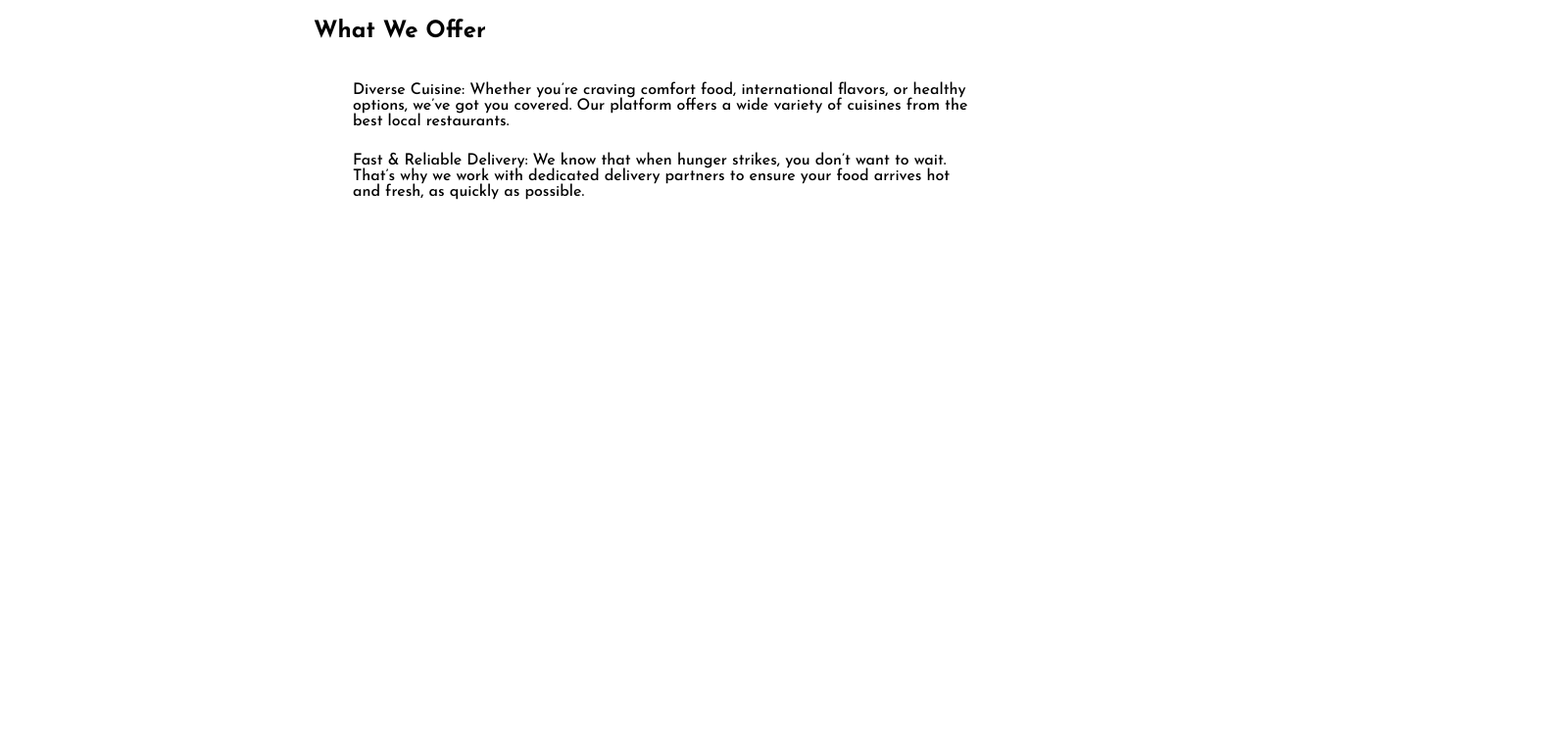
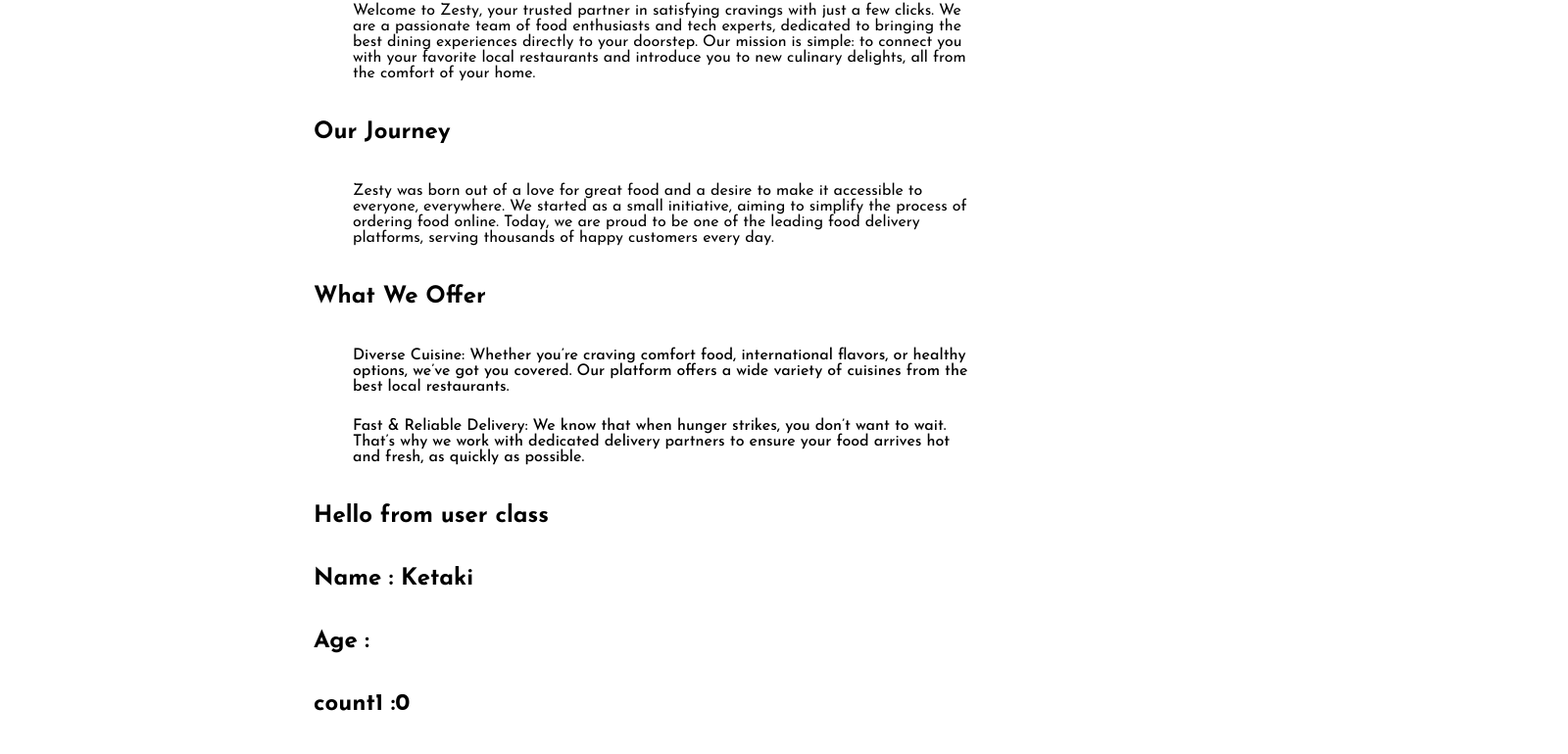
Before and after one commit to itzmk06/Namaste-React, a React (Vite) app: page /about in a window 1280 px wide. Shown: the part 528-1298 px from the top of the page at 98% size, 1600 px wide, since content can reach past the window. Before the commit the page ends 904 px from the top, so only its background shows below. Built offline with nearby package versions, Linux system fonts and the light colour scheme; a web font is replaced by a local one.

Commit message:
7.1 basics - class based comp

```diff
--- a/src/components/About.jsx
+++ b/src/components/About.jsx
@@ -1,5 +1,17 @@
-import Header from "./Header";
-const About = () => {
+import React from "react";
+import UserClass from "./UserClass";
+import User from "./User";
+
+class About extends React.Component{
+  constructor(props){
+    super(props);
+    console.log("parent constructor is called!");
+  }
+  componentDidMount(){
+    console.log("parent component did mount is called")
+  }
+  render(){
+    console.log("parent render is called")
     return (
       <div className="about">
         <div className="container">
@@ -34,9 +46,11 @@ const About = () => {
               possible.
             </li>
           </ul>
+          <UserClass name={"Ketaki"} />
         </div>
       </div>
     );
   };
+}
 
 export default About;
--- /dev/null
+++ b/src/components/User.jsx
@@ -0,0 +1,12 @@
+import UserClass from "./UserClass";
+
+const User=({name,age})=>{
+    return(
+        <div className="user">
+            <h1>Hello from user function</h1>
+            <h1>Name : {name}</h1>
+            <h1>Age : {age}</h1>
+        </div>
+    );
+};
+export default User;
--- /dev/null
+++ b/src/components/UserClass.jsx
@@ -0,0 +1,39 @@
+import React from "react";
+
+class UserClass extends React.Component {
+  constructor(props) {
+    super(props);
+    this.state={
+        count1:0,
+        count2:1
+    }
+    console.log("child constructor is called")
+  }
+  componentDidMount(){
+    console.log("child did mount is called");
+  }
+
+  render() {
+    console.log("child render is called")
+    const {count1,count2}=this.state;
+    const {name,age}=this.props;
+    return (
+      <div className="user-class">
+        <h1>Hello from user class</h1>
+        <h1>Name : {name}</h1>
+        <h1>Age : {age}</h1>
+        <h1>count1 :{count1}</h1>
+        <h1>count2 : {count2}</h1>
+        <button onClick={()=>{
+            this.setState(
+                {
+                    count1:this.state.count1+1,
+                    count2:this.state.count2+1,
+                }
+            )
+        }}>Increase count1</button>
+      </div>
+    );
+  };
+};
+export default UserClass;
--- a/style.css
+++ b/style.css
@@ -17,6 +17,7 @@ li{
     height: 100%;
 }
 .header{
+    /* position: fixed; */
     padding: 1vh;
     background-color: #dadada;
     align-items: center;
@@ -234,7 +235,6 @@ li{
     margin-top: 3vh;
 }
 .about{
-    overflow: hidden;
     /* background-color: red; */
     height: calc(100%);
     width: 100%;
@@ -242,7 +242,7 @@ li{
 .about .container{
     position: relative;
     left: 75%;
-    top: 40%;
+    top: 100%;
     transform: translate(-50%,-50%);
 }
 
```
Lines whose indentation alone changed are shown as unchanged.
